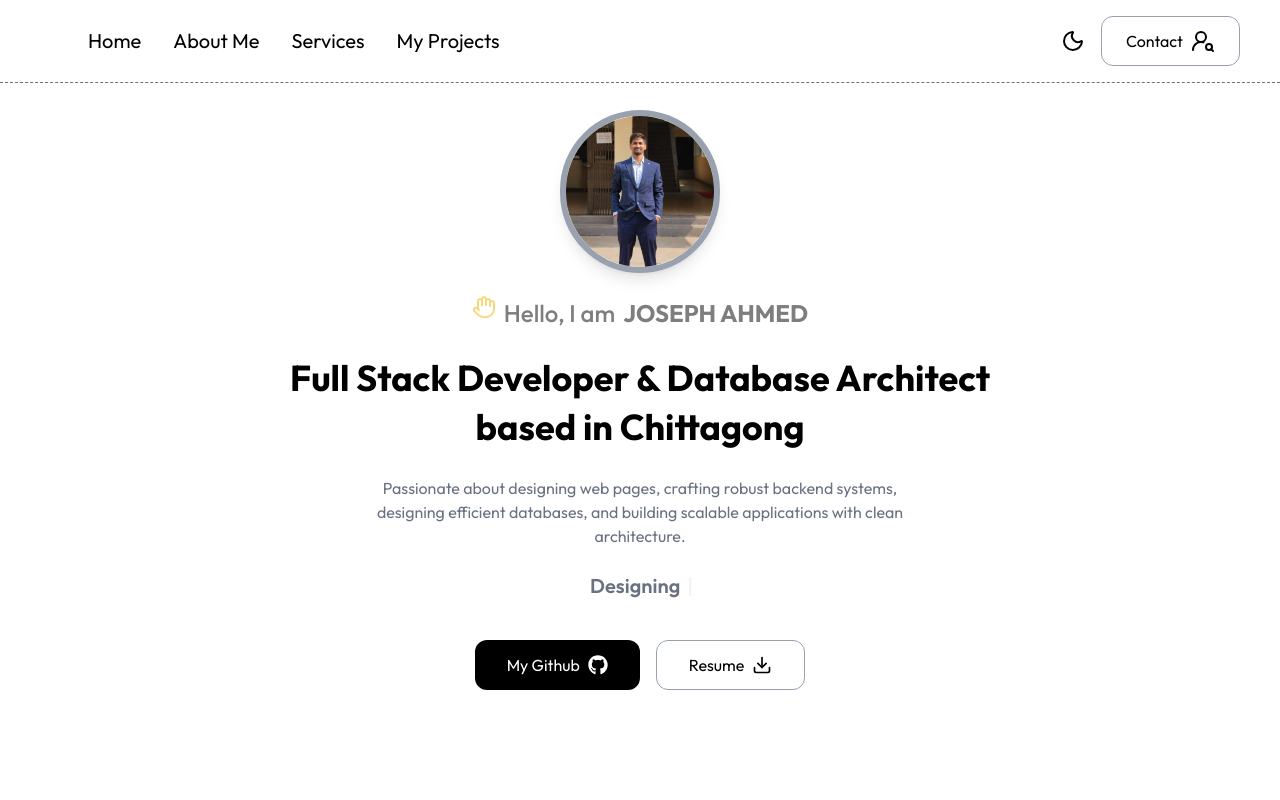
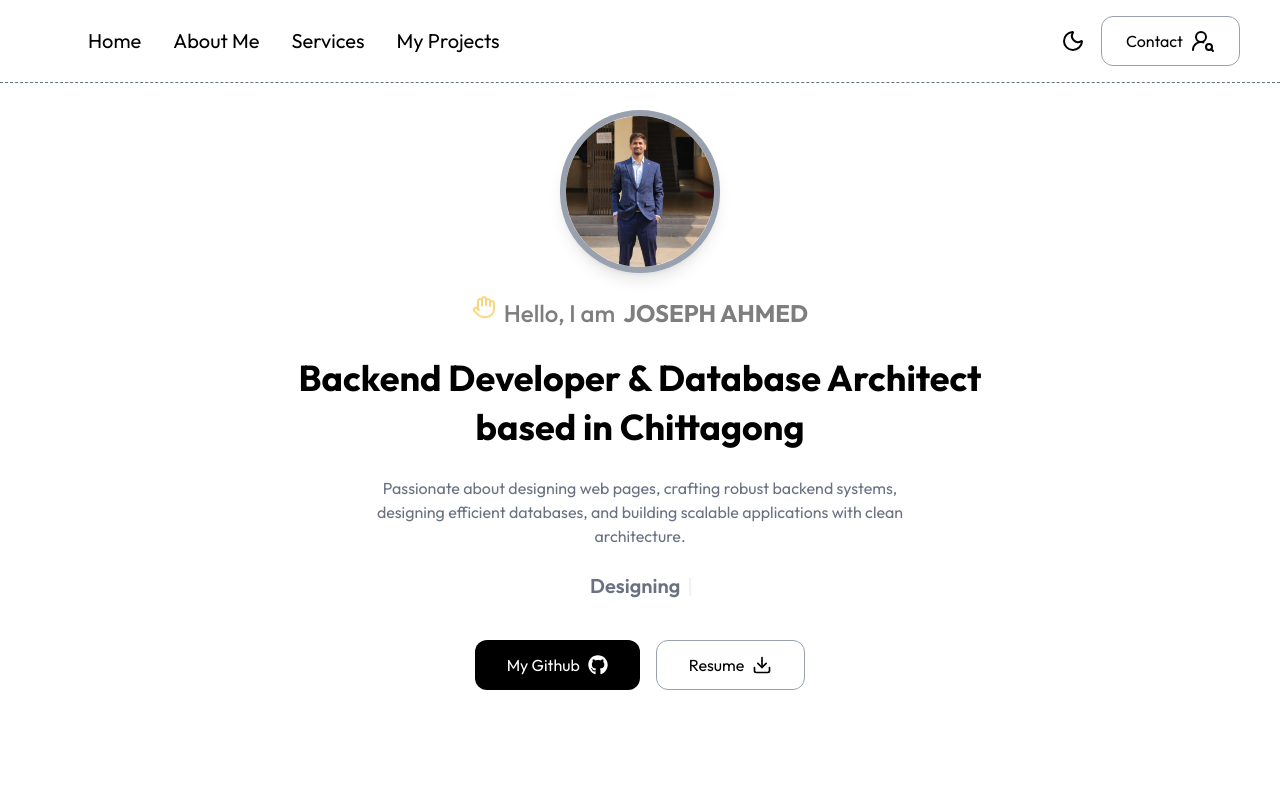
Before and after one commit to ahmedjoseph07/dev-portfolio, a Next.js app: page / in a window 1280 px wide. Shown: the top 800 px of the page. Built offline with nearby package versions, Linux system fonts and the light colour scheme.

Commit message:
Update job title in Hero component

```diff
--- a/app/components/Hero.jsx
+++ b/app/components/Hero.jsx
@@ -24,7 +24,7 @@ const Hero = () => {
             </h3>
 
             <h1 className="text-xl xs:text-2xl sm:text-3xl lg:text-4xl font-extrabold leading-snug hover:scale-[1.01] transition duration-300 cursor-pointer">
-                Full Stack Developer & Database Architect
+                Backend Developer & Database Architect
                 <br className="hidden sm:block" /> based in Chittagong
             </h1>
 
```
